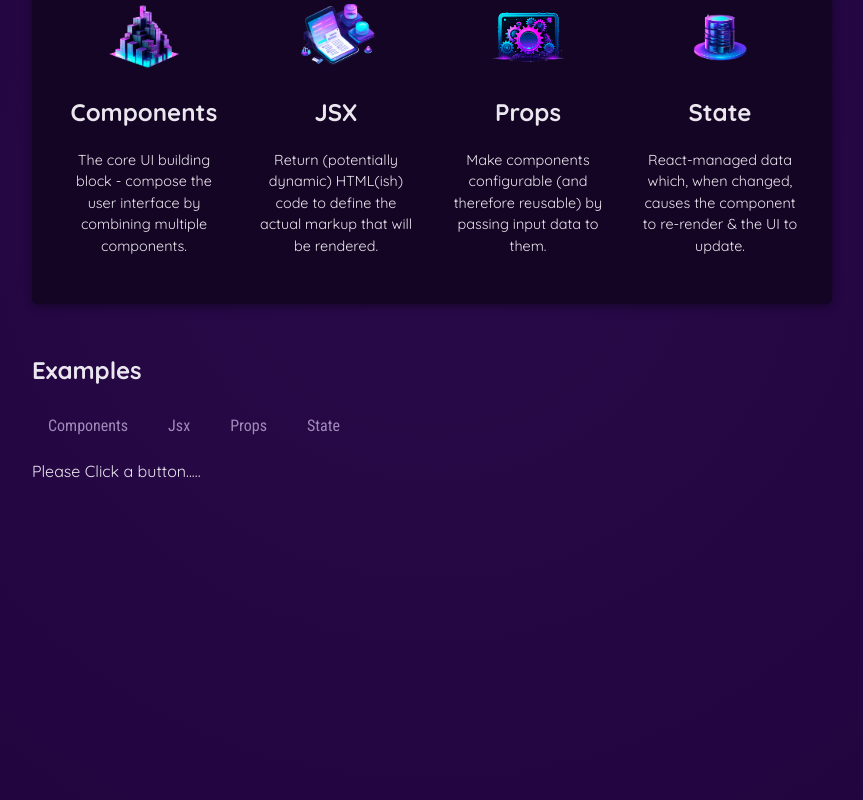
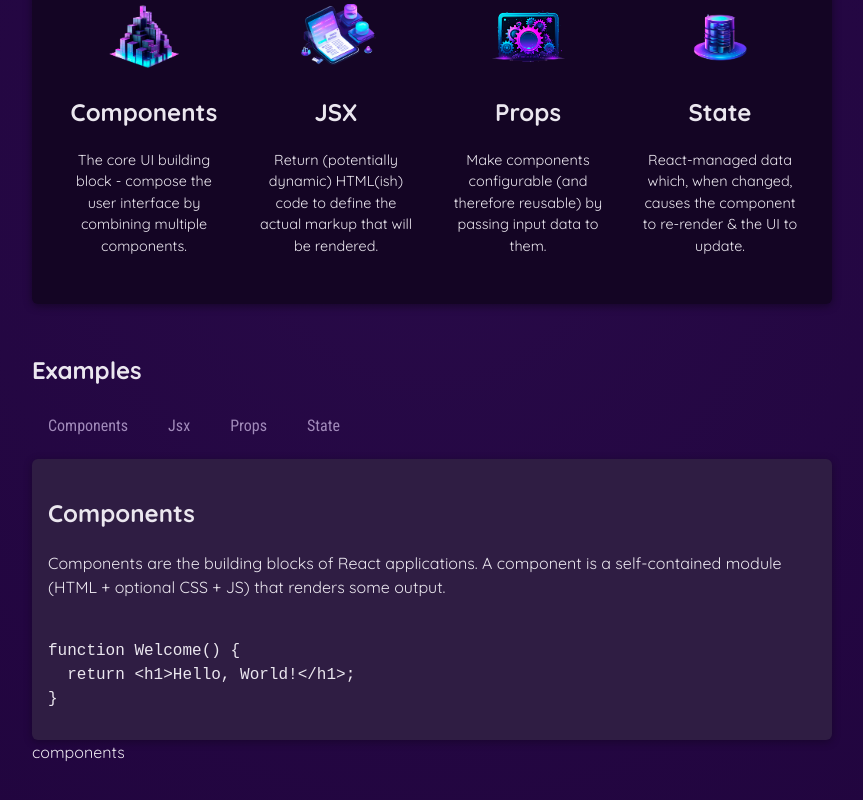
Before and after one commit to saurabhverma2693/ReactEssentials, a React (Vite) app: page / in a window 1280 px wide. Shown: the part 436-1236 px from the top of the page, without its empty margins (208-1071 px from the left). Built offline with nearby package versions, Linux system fonts and the light colour scheme.

Commit message:
derive and output data based on states

```diff
--- a/src/App.jsx
+++ b/src/App.jsx
@@ -3,12 +3,15 @@ import { CORE_CONCEPTS } from './data.js'
 import Header from './components/Headers/Header.jsx';
 import CoreConcepts from './components/CoreConcepts.jsx';
 import TabButtons from './components/TabButtons.jsx';
+import { EXAMPLES } from './data.js';
 
 
 
 
 function App() {
-  const [selectedTopic, setSelectedTopic] = useState("Please Click a button.....");
+  const [selectedTopic, setSelectedTopic] = useState("components");
+  // console.log("selectedTopic =", selectedTopic);
+  // console.log("exampleData =", EXAMPLES[selectedTopic]);
   // let tabContents = 'Please click a button.....'
   function handleSelect(selectedButton) {
 
@@ -19,6 +22,8 @@ function App() {
     // console.log(tabContents);
   }
   console.log("app components execute.....");
+   console.log("selectedTopic =", selectedTopic);
+  console.log("EXAMPLES[selectedTopic] =", EXAMPLES[selectedTopic]);
   return (
     <div>
       <Header />
@@ -39,11 +44,20 @@ function App() {
         <section id="examples">
           <h1>Examples</h1>
           <menu>
-            <TabButtons onSelect={() => handleSelect('Components')}>Components</TabButtons>
-            <TabButtons onSelect={() => handleSelect('Jsx')}>Jsx</TabButtons>
-            <TabButtons onSelect={() => handleSelect('Props')}>Props</TabButtons>
-            <TabButtons onSelect={() => handleSelect('State')}>State</TabButtons>
+            <TabButtons onSelect={() => handleSelect('components')}>Components</TabButtons>
+            <TabButtons onSelect={() => handleSelect('jsx')}>Jsx</TabButtons>
+            <TabButtons onSelect={() => handleSelect('props')}>Props</TabButtons>
+            <TabButtons onSelect={() => handleSelect('state')}>State</TabButtons>
           </menu>
+
+          <div id="tab-content">
+            <h1>{EXAMPLES[selectedTopic].title}</h1>
+            <p>{EXAMPLES[selectedTopic].description}</p>
+            <pre>
+              <code>{EXAMPLES[selectedTopic].code}</code>
+            </pre>
+          </div>
+
           {/* {tabContents} */}
           {selectedTopic}
         </section>
--- a/src/data.js
+++ b/src/data.js
@@ -29,3 +29,55 @@ export const CORE_CONCEPTS = [
             'React-managed data which, when changed, causes the component to re-render & the UI to update.',
     },
 ];
+
+
+export const EXAMPLES = {
+  components: {
+    title: 'Components',
+    description:
+      'Components are the building blocks of React applications. A component is a self-contained module (HTML + optional CSS + JS) that renders some output.',
+    code: `
+function Welcome() {
+  return <h1>Hello, World!</h1>;
+}`,
+  },
+  jsx: {
+    title: 'JSX',
+    description:
+      'JSX is a syntax extension to JavaScript. It is similar to a template language, but it has full power of JavaScript (e.g., it may output dynamic content).',
+    code: `
+<div>
+  <h1>Welcome {userName}</h1>
+  <p>Time to learn React!</p>
+</div>`,
+  },
+  props: {
+    title: 'Props',
+    description:
+      'Components accept arbitrary inputs called props. They are like function arguments.',
+    code: `
+function Welcome(props) {
+  return <h1>Hello, {props.name}</h1>;
+}`,
+  },
+  state: {
+    title: 'State',
+    description:
+      'State allows React components to change their output over time in response to user actions, network responses, and anything else.',
+    code: `
+function Counter() {
+  const [isVisible, setIsVisible] = useState(false);
+
+  function handleClick() {
+    setIsVisible(true);
+  }
+
+  return (
+    <div>
+      <button onClick={handleClick}>Show Details</button>
+      {isVisible && <p>Amazing details!</p>}
+    </div>
+  );
+}`,
+  },
+};
```
